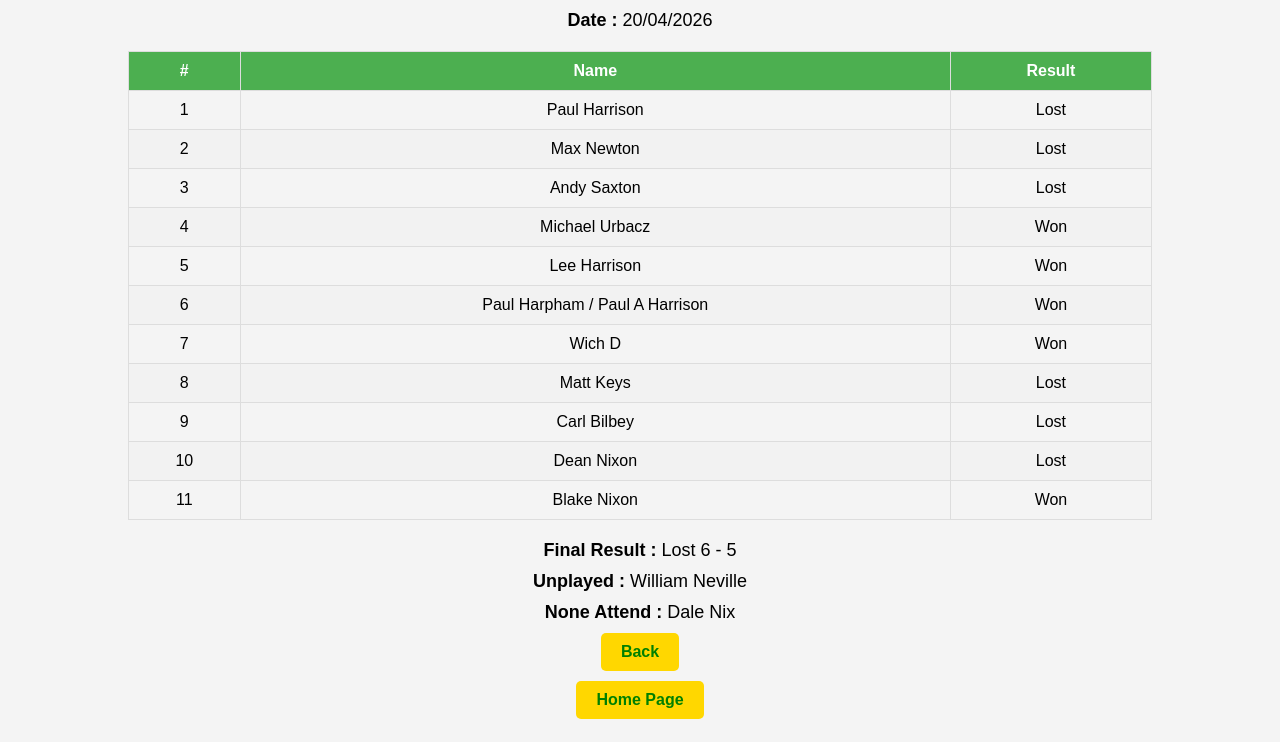
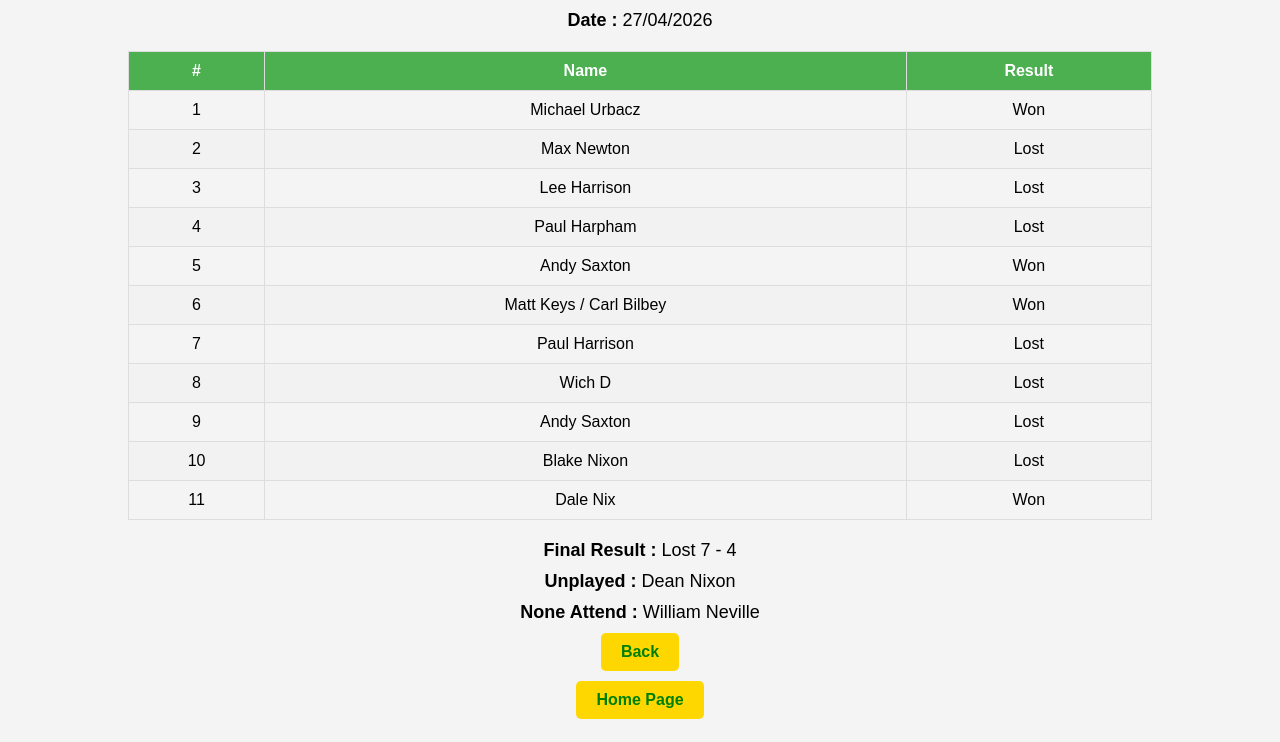
Before and after one commit to con-club-pool-2026/league-result-3, a plain HTML site: page index.html in a window 1280 px wide. Shown: the part 58-800 px from the top of the page. Drawn offline with Linux system fonts and the light colour scheme.

Commit message:
Update index.html

```diff
--- a/index.html
+++ b/index.html
@@ -73,11 +73,11 @@
 <body>
 
 <header>
-    <h1>Vale Boys (H)</h1>
+    <h1>Bestwood Road Sports & SC (A)</h1>
 </header>
 
     <section>
-    <div class="sub-header"><strong>Date : </strong>20/04/2026</div>
+    <div class="sub-header"><strong>Date : </strong>27/04/2026</div>
 </section>
 
 
@@ -93,8 +93,8 @@
     <tbody>
         <tr>
             <td>1</td>
-            <td>Paul Harrison</td>
-            <td>Lost</td>
+            <td>Michael Urbacz</td>
+            <td>Won</td>
         </tr>
         <tr>
             <td>2</td>
@@ -103,56 +103,56 @@
         </tr>
         <tr>
             <td>3</td>
+            <td>Lee Harrison</td>
+            <td>Lost</td>
+        </tr>
+        <tr>
+            <td>4</td>
+            <td>Paul Harpham</td>
+            <td>Lost</td>
+        </tr>
+        <tr>
+            <td>5</td>
+            <td>Andy Saxton</td>
+            <td>Won</td>
+        </tr>
+        <tr>
+            <td>6</td>
+            <td>Matt Keys / Carl Bilbey</td>
+            <td>Won</td>
+        </tr>
+        <tr>
+            <td>7</td>
+            <td>Paul Harrison</td>
+            <td>Lost</td>
+        </tr>
+        <tr>
+            <td>8</td>
+            <td>Wich D</td>
+            <td>Lost</td>
+        </tr>
+        <tr>
+            <td>9</td>
             <td>Andy Saxton</td>
             <td>Lost</td>
         </tr>
         <tr>
-            <td>4</td>
-            <td>Michael Urbacz</td>
-            <td>Won</td>
-        </tr>
-        <tr>
-            <td>5</td>
-            <td>Lee Harrison</td>
-            <td>Won</td>
-        </tr>
-        <tr>
-            <td>6</td>
-            <td>Paul Harpham / Paul A Harrison</td>
-            <td>Won</td>
-        </tr>
-        <tr>
-            <td>7</td>
-            <td>Wich D</td>
-            <td>Won</td>
-        </tr>
-        <tr>
-            <td>8</td>
-            <td>Matt Keys</td>
-            <td>Lost</td>
-        </tr>
-        <tr>
-            <td>9</td>
-            <td>Carl Bilbey</td>
-            <td>Lost</td>
-        </tr>
-        <tr>
             <td>10</td>
-            <td>Dean Nixon</td>
+            <td>Blake Nixon</td>
             <td>Lost</td>
         </tr>
         <tr>
             <td>11</td>
-            <td>Blake Nixon</td>
+            <td>Dale Nix</td>
             <td>Won</td>
         </tr>
     </tbody>
 </table>
 
 <section>
-    <div class="sub-header"><strong>Final Result : </strong>Lost 6 - 5</div>
-    <div class="sub-header"><strong>Unplayed : </strong>William Neville</div>
-    <div class="sub-header"><strong>None Attend : </strong>Dale Nix</div>
+    <div class="sub-header"><strong>Final Result : </strong>Lost 7 - 4</div>
+    <div class="sub-header"><strong>Unplayed : </strong>Dean Nixon</div>
+    <div class="sub-header"><strong>None Attend : </strong>William Neville</div>
 </section>
 
 <section>
```
